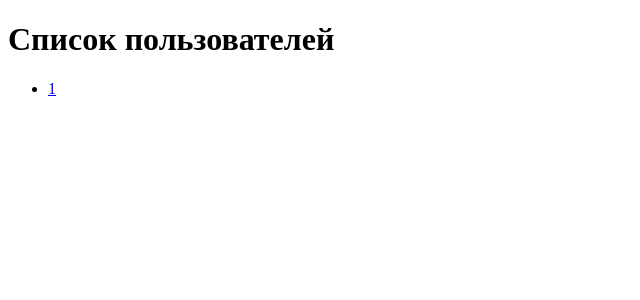
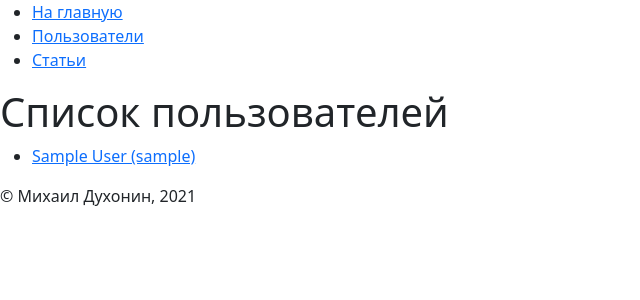
Before and after one commit to velimudrvelimudr/GB_Flask_HW, a Flask app: template less2hw/blog/templates/users/list.html in a window 1280 px wide. Shown: the top 300 px of the page, without its empty margins (0-640 px from the left). Run offline with Flask 2, Linux system fonts and the light colour scheme; the template is opened without the code that fills it: most values are stand-ins (such as "Sample title", 1, 10 or a date in 2020); parts of the project's set-up code (start-up, migrations or seed data) failed here and were passed over; some libraries are stand-ins or nearby versions.

Commit message:
Д/З к уроку 2.

```diff
--- a/less2hw/blog/app.py
+++ b/less2hw/blog/app.py
@@ -1,9 +1,11 @@
 from flask import Flask, request, render_template
 from blog.views.users import users_bp
+from blog.views.articles import articles_bp
 
 blog_app = Flask(__name__)
 
 blog_app.register_blueprint(users_bp, url_prefix='/users')
+blog_app.register_blueprint(articles_bp, url_prefix='/articles')
 
 @blog_app.route('/')
 @blog_app.route('/<name>')
--- a/less2hw/blog/templates/base.html
+++ b/less2hw/blog/templates/base.html
@@ -1,18 +1,48 @@
 <!DOCTYPE html>
 <html lang="ru">
   <head>
-    <meta charset="UTF-8">
+    <meta charset="utf-8">
     <meta http-equiv="X-UA-Compatible" content="IE=edge">
-    <meta name="viewport" content="width=device-width, initial-scale=1.0">
+    <meta name="viewport" content="width=device-width, initial-scale=1">
+    <!-- Верхние 3 мета-тега *должны* быть указаны в первую очередь в head; любой другой контент в head должен быть указан *после* этих тегов -->
     <title>
         {% block title %}
-        base
         {% endblock %}
     </title>
+
+    <!-- Bootstrap -->
+    <link href="{{ url_for('static', filename='css/bootstrap.min.css') }}" rel="stylesheet">
+
+    <!-- HTML5 Shim and Respond.js for IE8 support of HTML5 elements and media queries -->
+    <!-- Предупреждение: Respond.js не работает при просмотре страницы через файл:// -->
+    <!--[if lt IE 9]>
+ <script src="https://oss.maxcdn.com/html5shiv/3.7.3/html5shiv.min.js"></script >
+ <script src="https://oss.maxcdn.com/respond/1.4.2/respond.min.js"></script>
+ <![endif]-->
   </head>
   <body>
+    <header>
+        <nav>
+            <ul>
+                <li><a href="/">На главную</a></li>
+                <li><a href="{{ url_for('users_bp.list') }}">Пользователи</a></li>
+                <li><a href="{{ url_for('articles_bp.list') }}">Статьи</a></li>
+            </ul>
+        </nav>
+    </header>
+    <main>
         {% block body %}
         Hello, base!
         {% endblock %}
+    </main>
+
+    <footer>
+        <p>&copy; Михаил Духонин, 2021</p>
+    </footer>
+
+    <!-- на jQuery (необходим для Bootstrap - х JavaScript плагины) -->
+    <script src="https://ajax.googleapis.com/ajax/libs/jquery/1.12.4/jquery.min.js"></script>
+    <!-- Включают все скомпилированные плагины (ниже), или включать отдельные файлы по мере необходимости -->
+    <script src="{{ url_for('static', filename='js/bootstrap.min.js') }}"></script>
   </body>
 </html>
--- a/less2hw/blog/templates/index.html
+++ b/less2hw/blog/templates/index.html
@@ -5,4 +5,5 @@
 
 {% block body %}
 <h1>Привет {% if name %}, {{ name }}{% endif %}!</h1>
+<p>Главная страница блогохостинга Михаила Духонина.</p>
 {% endblock %}
--- a/less2hw/blog/templates/users/list.html
+++ b/less2hw/blog/templates/users/list.html
@@ -5,12 +5,12 @@
 {% block body %}
 <h1>Список пользователей</h1>
 <ul>
-    {% for user_id in users %}
+    {% for user in users %}
 <li>
     <a href="
-    {{ url_for('users_bp.details', user_id=user_id) }}
+    {{ url_for('users_bp.details', user_id=user['id']) }}
     ">
-    {{ users[user_id] }}
+    {{ user['first_name'] }} {{ user['last_name'] }} ({{ user['user_name'] }})
 </a></li>
     {% endfor %}
 </ul>
--- a/less2hw/blog/views/users.py
+++ b/less2hw/blog/views/users.py
@@ -1,22 +1,20 @@
 from flask import Blueprint, render_template
+from json import load
 from werkzeug.exceptions import NotFound
 
 users_bp = Blueprint('users_bp', __name__)
 
-USERS = {
-    1:'Маша',
-    2:'Миша',
-    3:'Паша'
-}
+def load_users():
+    with open('db/users.json', 'r', encoding='utf-8') as     f:
+        return load(f)
+
+ujs = load_users()
 
 @users_bp.route('/', endpoint='list')
 def users_list():
-    return render_template('users/list.html', users=USERS)
+    return render_template('users/list.html', users=ujs)
 
 @users_bp.route('/<int:user_id>/', endpoint='details')
 def user_details(user_id: int):
-    try:
-        user_name = USERS[user_id]
-    except KeyError:
-        raise NotFound(f'Пользователь #{user_id} Не существует.')
-    return render_template('users/details.html', user_name=user_name, user_id=user_id)
+    user = [u for u in ujs if u['id'] == int(user_id)][0]
+    return render_template('users/details.html', user=user)
```
Also changed, not shown: less2hw/blog/templates/users/details.html (+5 -2 lines). Lines whose indentation alone changed are shown as unchanged.
